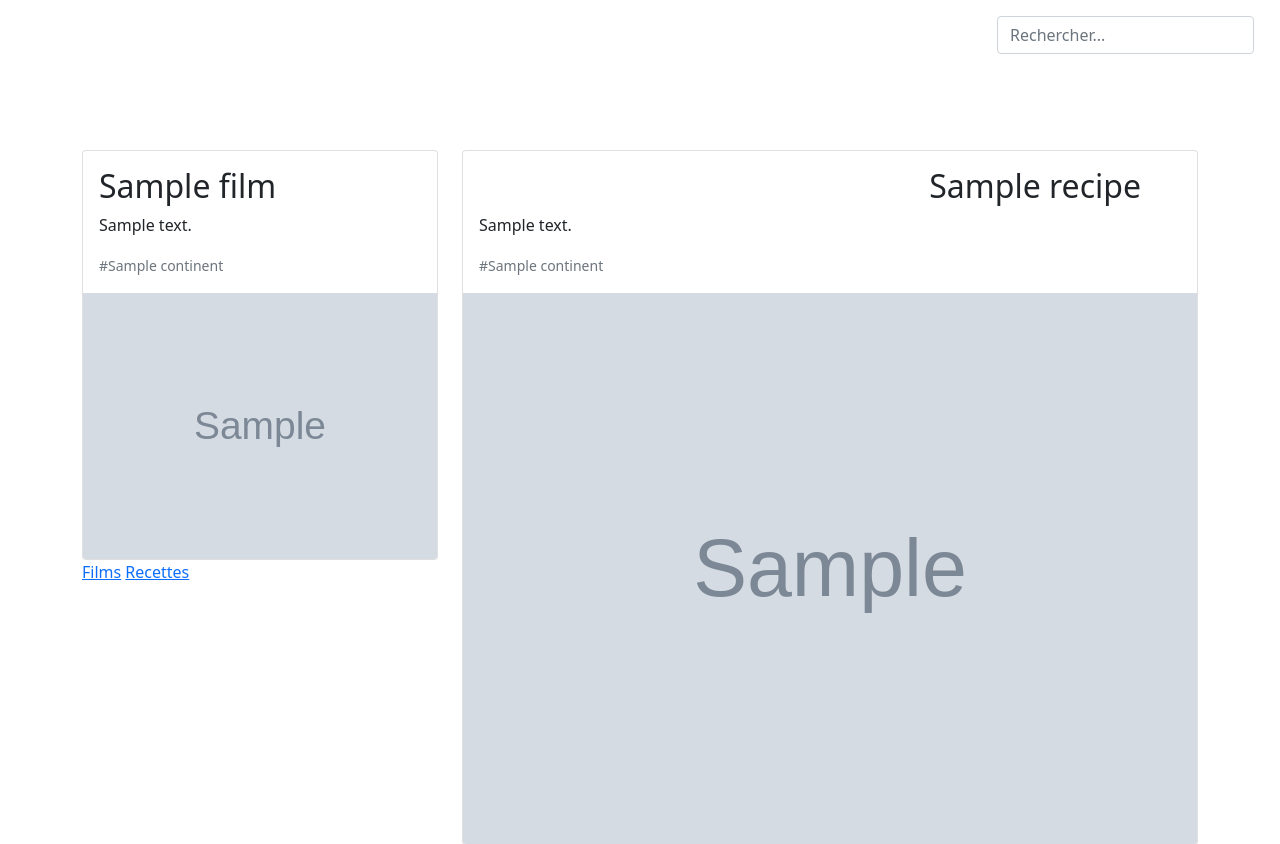
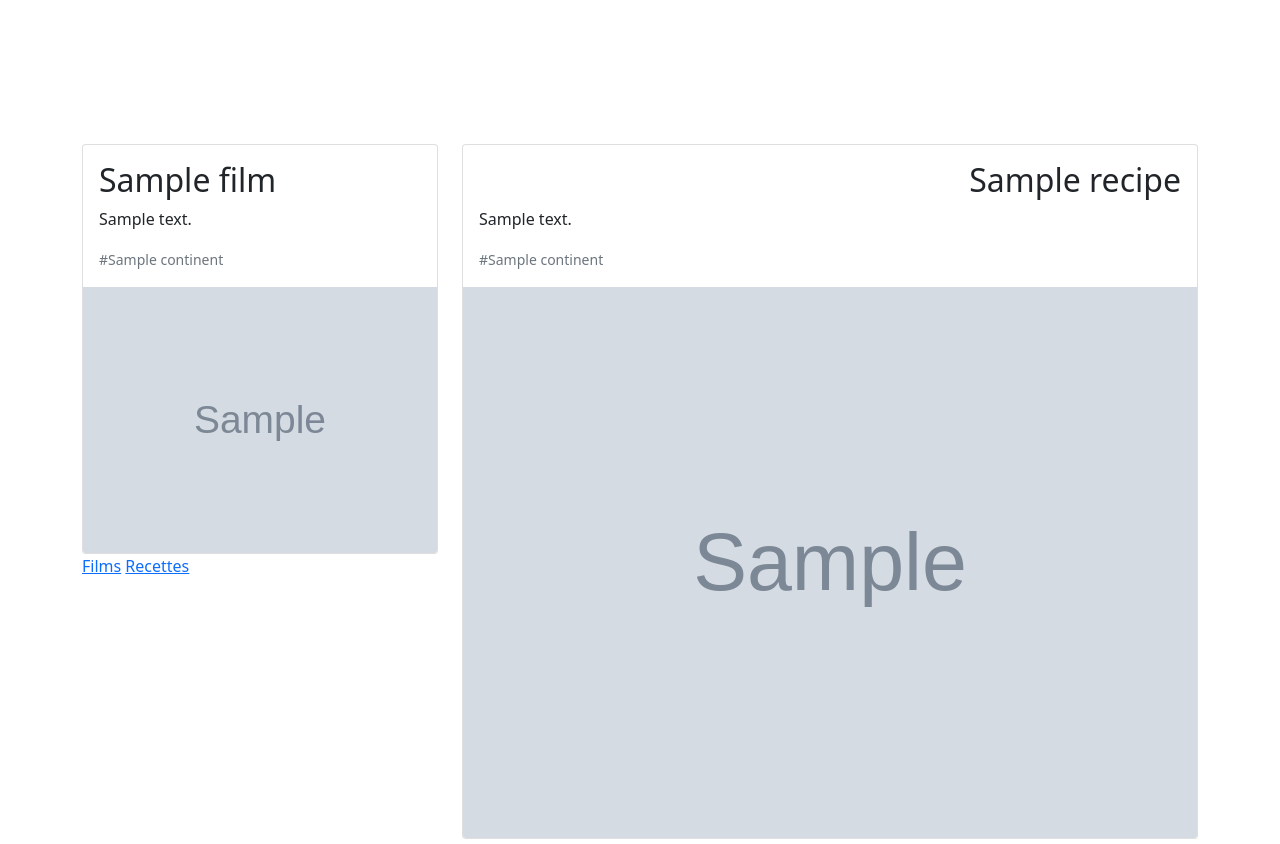
Before and after one commit to justGiletta/WCS_checkpoint4_foodNfilms, a Symfony app: template templates/film/show.html.twig in a window 1280 px wide. Shown: the part 132-976 px from the top of the page. Run offline with Twig, Linux system fonts and the light colour scheme; the template is opened without the code that fills it: most values are stand-ins (such as "Sample title", 1, 10 or a date in 2020); grey boxes marked "Sample" are stand-in pictures; some libraries are stand-ins or nearby versions.

Commit message:
final fix

```diff
--- a/templates/base.html.twig
+++ b/templates/base.html.twig
@@ -22,12 +22,12 @@
             {% endfor %}
         {% endfor %}
         <div class="main mb-5">
-            <div class="d-flex justify-content-end mt-3">
+            <div class="d-flex justify-content-end my-5">
                 {# {{ path('search') }} #}
-                <form class="d-flex" action="#" method="get" >
+                {# <form class="d-flex" action="#" method="get" >
                     <input id="search" name="searchForm" class="form-control" type="search" placeholder="Rechercher..." aria-label="Search">
                     <button class="btn" id="search" type="submit"><i class="bi bi-search"></i></button>
-                </form>
+                </form> #}
             </div>
             {% block body %}{% endblock %}
         </div>
--- a/templates/film/show.html.twig
+++ b/templates/film/show.html.twig
@@ -25,9 +25,11 @@
 				<div class="card-body">
 					<div class="d-flex justify-content-end">
 						<h2 class="card-title">{{recipe.title}}</h2>
+						{% if app.user %}
 						<a id="favlist_recipe" class="ms-4 p-2 text-end" href="{{ path('favoris_recipe', { 'slug' : recipe.slug })}}">
 							<i class="bi {{ app.user.isInFavlistRecipe(recipe) ? 'bi-heart-fill' : 'bi-heart' }}"></i>
 						</a>
+						{% endif %}
 					</div>
 					<p class="card-text">{{recipe.description}}</p>
 					<p class="card-text">
--- a/templates/recipe/index.html.twig
+++ b/templates/recipe/index.html.twig
@@ -11,9 +11,11 @@
                 <div class="card-body">
                   <div class="d-flex justify-content-end">
                     <h2 class="card-title"><a href="{{ path('recipe_show', { 'slug' : recipe.slug }) }}">{{recipe.title}}</a></h2>
+                    {% if app.user %}
                     <a id="favlist_recipe" class="ms-4 p-2 text-end" href="{{ path('favoris_recipe', { 'slug' : recipe.slug })}}">
                       <i class="bi {{ app.user.isInFavlistRecipe(recipe) ? 'bi-heart-fill' : 'bi-heart' }}"></i>
                     </a>
+                    {% endif %}
                   </div>
                     <p class="card-text">{{recipe.description}}</p>
                     <p class="card-text"><small class="text-muted">#{{recipe.continent}}</small></p>
--- a/templates/recipe/show.html.twig
+++ b/templates/recipe/show.html.twig
@@ -10,9 +10,11 @@
 				<div class="card-body">
 					<div class="d-flex justify-content-end">
 						<h2 class="card-title">{{recipe.title}}</h2>
+						{% if app.user %}
 						<a id="favlist_recipe" class="ms-4 p-2 text-end" href="{{ path('favoris_recipe', { 'slug' : recipe.slug })}}">
 							<i class="bi {{ app.user.isInFavlistRecipe(recipe) ? 'bi-heart-fill' : 'bi-heart' }}"></i>
 						</a>
+						{% endif %}
 					</div>
 					<p class="card-text">{{recipe.description}}</p>
 					<p class="card-text d-flex justify-content-start">
--- a/templates/serie/show.html.twig
+++ b/templates/serie/show.html.twig
@@ -25,9 +25,11 @@
 				<div class="card-body">
 					<div class="d-flex justify-content-end">
 						<h2 class="card-title">{{recipe.title}}</h2>
+						{% if app.user %}
 						<a id="favlist_recipe" class="ms-4 p-2 text-end" href="{{ path('favoris_recipe', { 'slug' : recipe.slug })}}">
 							<i class="bi {{ app.user.isInFavlistRecipe(recipe) ? 'bi-heart-fill' : 'bi-heart' }}"></i>
 						</a>
+						{% endif %}
 					</div>
 					<p class="card-text">{{recipe.description}}</p>
 					<p class="card-text">
```
